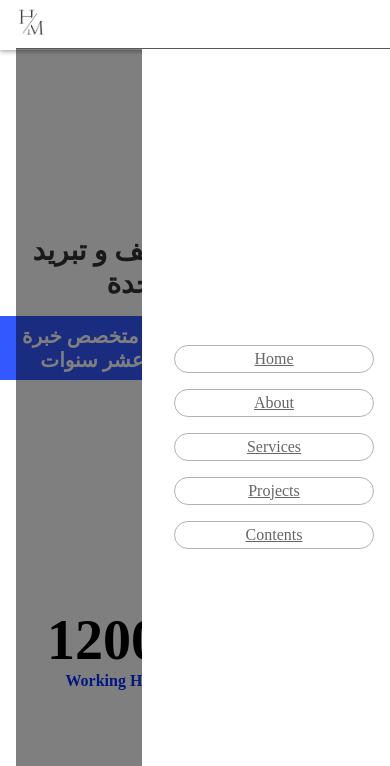
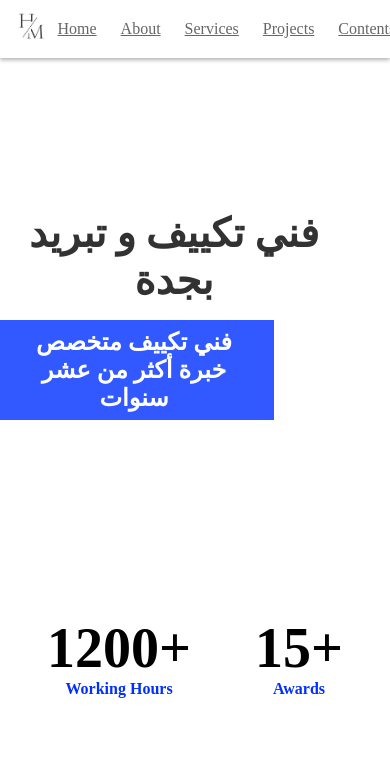
Before and after one commit to Hamdi99Ali/aircod.github.com, a plain HTML site: page index.html in a window 390 px wide. Shown: the top 766 px of the page. Drawn offline with nearby package versions, Linux system fonts and the light colour scheme.

Commit message:
Update style.css

```diff
--- a/style.css
+++ b/style.css
@@ -321,56 +321,4 @@ body{
         font-size: 2.5rem;
         display: block;
     }
-
-    .header nav{
-        position: fixed;
-        top: 6rem; right: 20;
-        height: calc(100vh - 6rem);
-        width: 100vw;
-        background: rgba(0, 0, 0,.5);
-        z-index: 1000;
-        border-top: .1rem solid rgba(0, 0, 0,.3);
-    }
-
-.header nav ul{
-    height: 100%;
-    width: 33rem;
-    background: #fff;
-    flex-flow: column;
-    justify-content: center;
-    float: right;
 }
-
-.header nav ul li{
-    margin: 1rem 0;
-}
-
-.header nav ul li a{
-    display: block;
-    padding: .5rem 0;
-    border: .1rem solid rgba(0, 0, 0,.3);
-    width: 25rem;
-    border-radius: 5rem;
-    text-align: center;
-}
-
-.header nav ul li a:hover{
-    background: #333;
-    color: #fff;
-}
-
-.header .nav-toggle{
-  right: 0%;
-}
-}
-
-@media (max-width:400px){
-    .home .hero .text1{
-        font-size: 3.5rem;
-        width: 35rem;
-    }
-    .home .hero .text2{
-        font-size: 2.5rem;
-        width: 33rem;
-    }
-}
```
